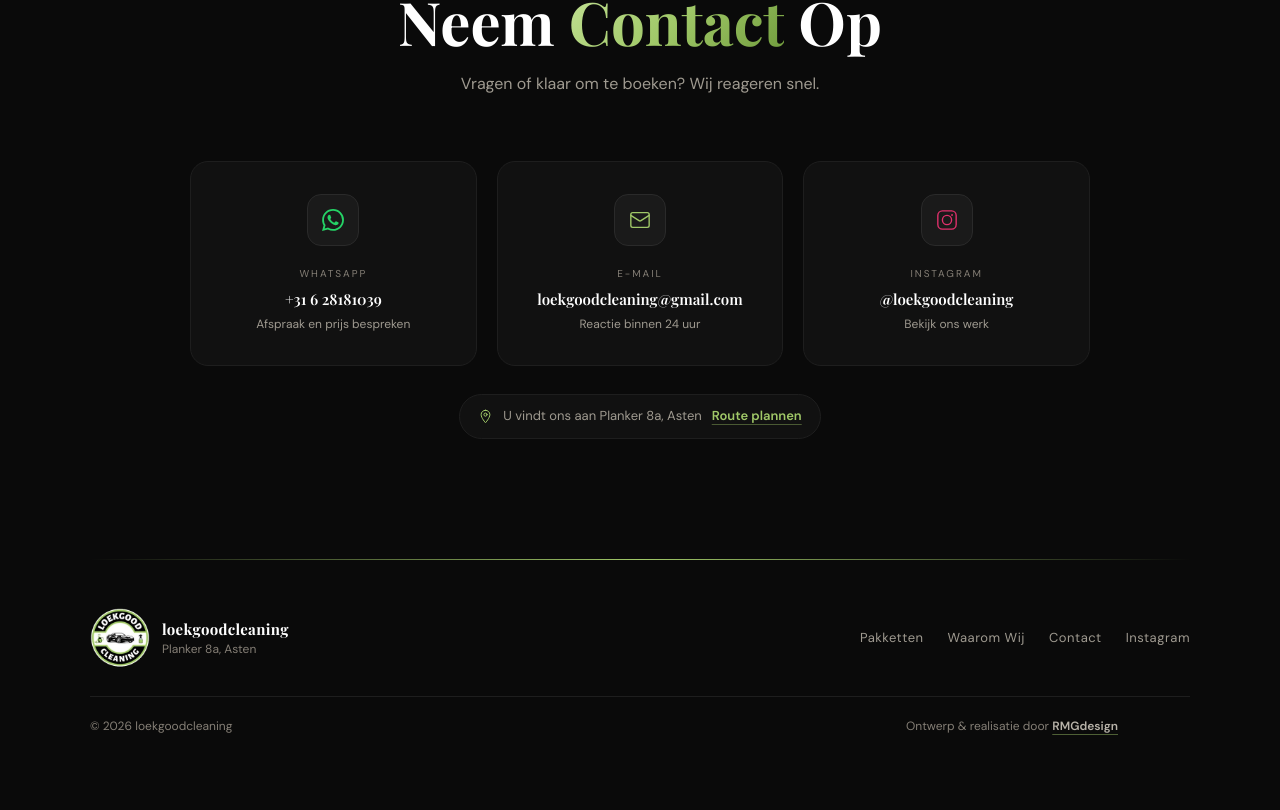
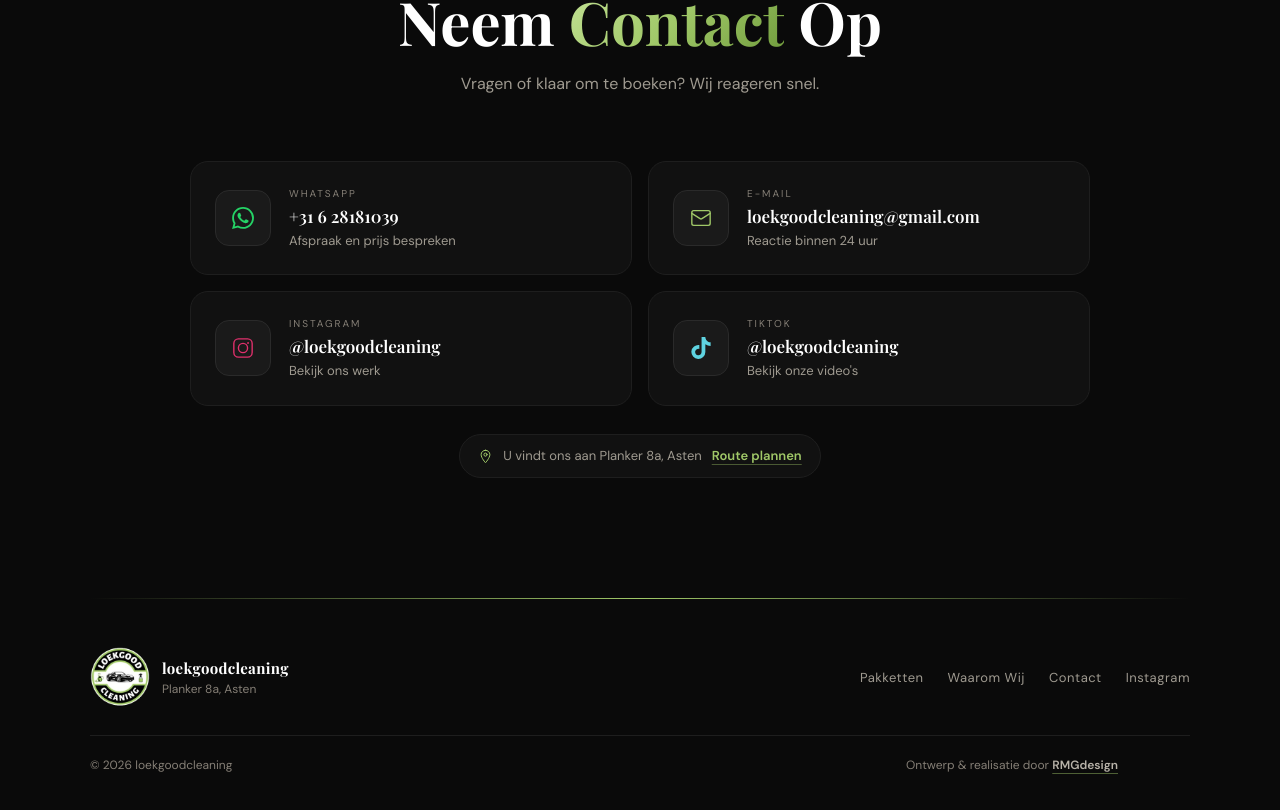
Before and after one commit to lucarmg/intor-detailing, a Next.js app: page / in a window 1280 px wide. Shown: the part 3278-4088 px from the top of the page. Before the commit the page ends 4053 px from the top, so only its background shows below. Built offline with nearby package versions, Linux system fonts and the light colour scheme; a web font is replaced by a local one.

Commit message:
feat: Add TikTok support and update related styles and icons

```diff
--- a/app/globals.css
+++ b/app/globals.css
@@ -1086,6 +1086,7 @@
 .ccard--whatsapp { --tone: var(--whatsapp); --tone-rgb: 37, 211, 102; --tone-bg: #111a12; }
 .ccard--email { --tone: var(--accent); --tone-rgb: var(--accent-rgb); --tone-bg: #11140e; }
 .ccard--instagram { --tone: #e1306c; --tone-rgb: 225, 48, 108; --tone-bg: #1a1115; }
+.ccard--tiktok { --tone: #5fd3e0; --tone-rgb: 95, 211, 224; --tone-bg: #0f1719; }
 
 .ccard__icon {
   display: grid;
@@ -1194,23 +1195,30 @@
 
 @media (min-width: 820px) {
   .contact__grid {
-    grid-template-columns: repeat(3, 1fr);
-    gap: 20px;
+    grid-template-columns: repeat(2, 1fr);
+    gap: 16px;
   }
   .ccard {
-    flex-direction: column;
-    gap: 0;
-    padding: 32px 22px;
-    text-align: center;
+    gap: 18px;
+    padding: 24px;
   }
   .ccard__icon {
-    width: 52px;
-    height: 52px;
-    margin-bottom: 20px;
+    width: 56px;
+    height: 56px;
   }
-  .ccard__label { margin-bottom: 8px; }
-  .ccard__sub { margin-top: 6px; }
+  .ccard__value {
+    font-size: 16px;
+  }
+  .ccard__sub {
+    font-size: 13px;
+  }
   .location__pill { border-radius: 999px; }
+}
+
+@media (min-width: 940px) {
+  .ccard__value {
+    font-size: 17px;
+  }
 }
 
 /* 9. Footer --------------------------------------------------------------- */
--- a/components/Contact.tsx
+++ b/components/Contact.tsx
@@ -1,4 +1,5 @@
 import type { ReactNode } from "react";
+import { FaTiktok } from "react-icons/fa6";
 import { SITE, WA_DEFAULT } from "@/lib/site";
 import { InstagramIcon, MailIcon, PinIcon, WhatsAppIcon } from "./Icons";
 
@@ -45,6 +46,15 @@
             value={SITE.instagramHandle}
             sub="Bekijk ons werk"
           />
+          <ContactCard
+            variant="tiktok"
+            href={SITE.tiktokUrl}
+            external
+            icon={<FaTiktok size={22} aria-hidden="true" />}
+            label="TikTok"
+            value={SITE.tiktokHandle}
+            sub="Bekijk onze video's"
+          />
         </div>
 
         <div className="location">
@@ -76,7 +86,7 @@
   value,
   sub,
 }: {
-  variant: "whatsapp" | "email" | "instagram";
+  variant: "whatsapp" | "email" | "instagram" | "tiktok";
   href: string;
   external?: boolean;
   icon: ReactNode;
--- a/components/Icons.tsx
+++ b/components/Icons.tsx
@@ -95,3 +95,13 @@
     </svg>
   );
 }
+
+export function NoteIcon({ size = 22, className }: IconProps) {
+  return (
+    <svg width={size} height={size} viewBox="0 0 24 24" strokeWidth="1.6" className={className} aria-hidden="true" {...stroke}>
+      <path d="M9 18V5l11-2v13" />
+      <circle cx="6" cy="18" r="3" />
+      <circle cx="17" cy="16" r="3" />
+    </svg>
+  );
+}
--- a/lib/site.ts
+++ b/lib/site.ts
@@ -15,6 +15,8 @@
   email: "loekgoodcleaning@gmail.com",
   instagramHandle: "@loekgoodcleaning",
   instagramUrl: "https://www.instagram.com/loekgoodcleaning/",
+  tiktokHandle: "@loekgoodcleaning",
+  tiktokUrl: "https://www.tiktok.com/@loekgoodcleaning",
 } as const;
 
 /** Bouwt een WhatsApp-link met een vooraf ingevuld bericht. */
--- a/package.json
+++ b/package.json
@@ -11,7 +11,8 @@
   "dependencies": {
     "next": "14.2.5",
     "react": "^18",
-    "react-dom": "^18"
+    "react-dom": "^18",
+    "react-icons": "^5.7.0"
   },
   "devDependencies": {
     "@types/node": "^20",
```
Also changed, not shown: 1 other file (tests, documents, lock files or other folders).
